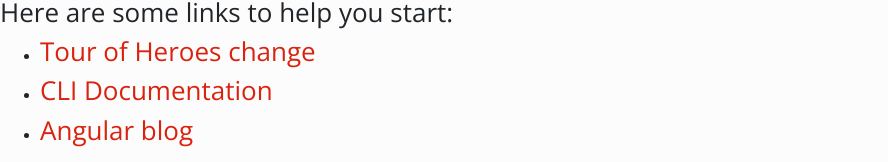
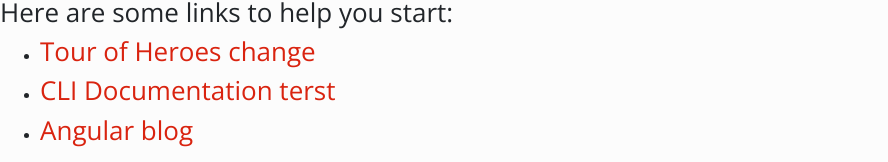
Before and after one commit to chinorrm/visando, an Angular app in the folder VisandoApp/: page / in a window 1280 px wide. Shown: the part 350-512 px from the top of the page, without its empty margins (0-888 px from the left). Built offline with nearby package versions, Linux system fonts and the light colour scheme.

Commit message:
tesst dos

```diff
--- a/VisandoApp/src/app/app.component.html
+++ b/VisandoApp/src/app/app.component.html
@@ -11,7 +11,7 @@
         <h2><a target="_blank" rel="noopener" href="https://angular.io/tutorial">Tour of Heroes change</a></h2>
     </li>
     <li>
-        <h2><a target="_blank" rel="noopener" href="https://angular.io/cli">CLI Documentation</a></h2>
+        <h2><a target="_blank" rel="noopener" href="https://angular.io/cli">CLI Documentation terst</a></h2>
     </li>
     <li>
         <h2><a target="_blank" rel="noopener" href="https://blog.angular.io/">Angular blog</a></h2>
```
